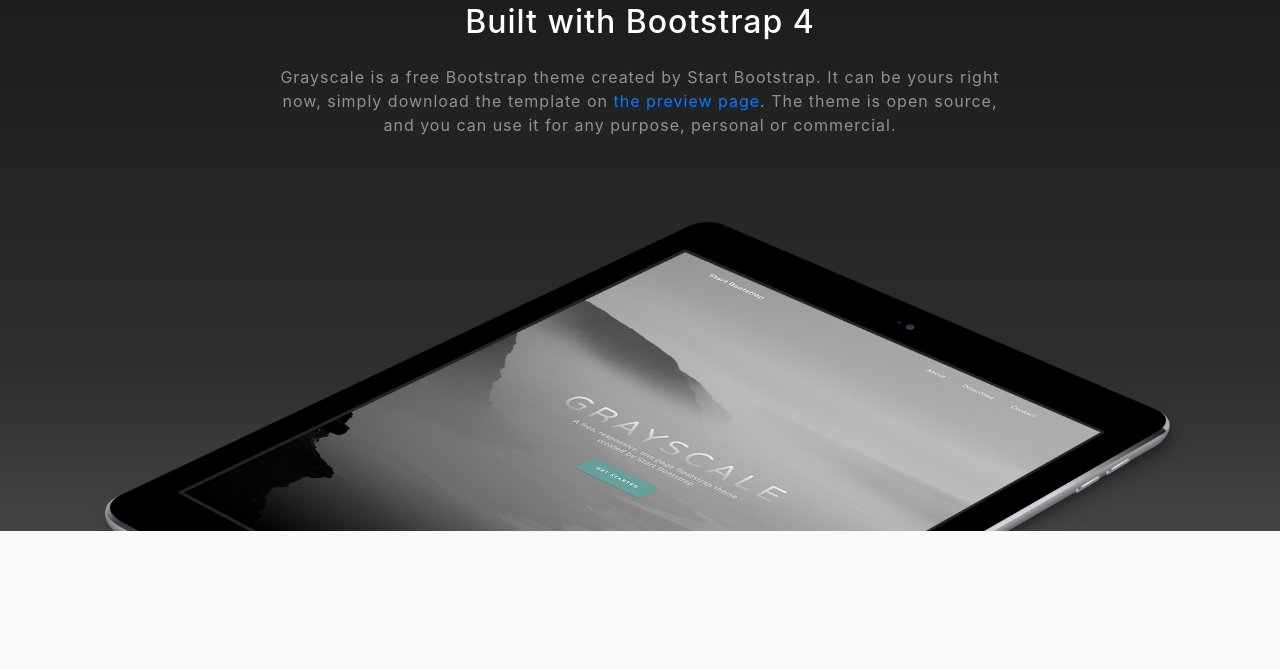
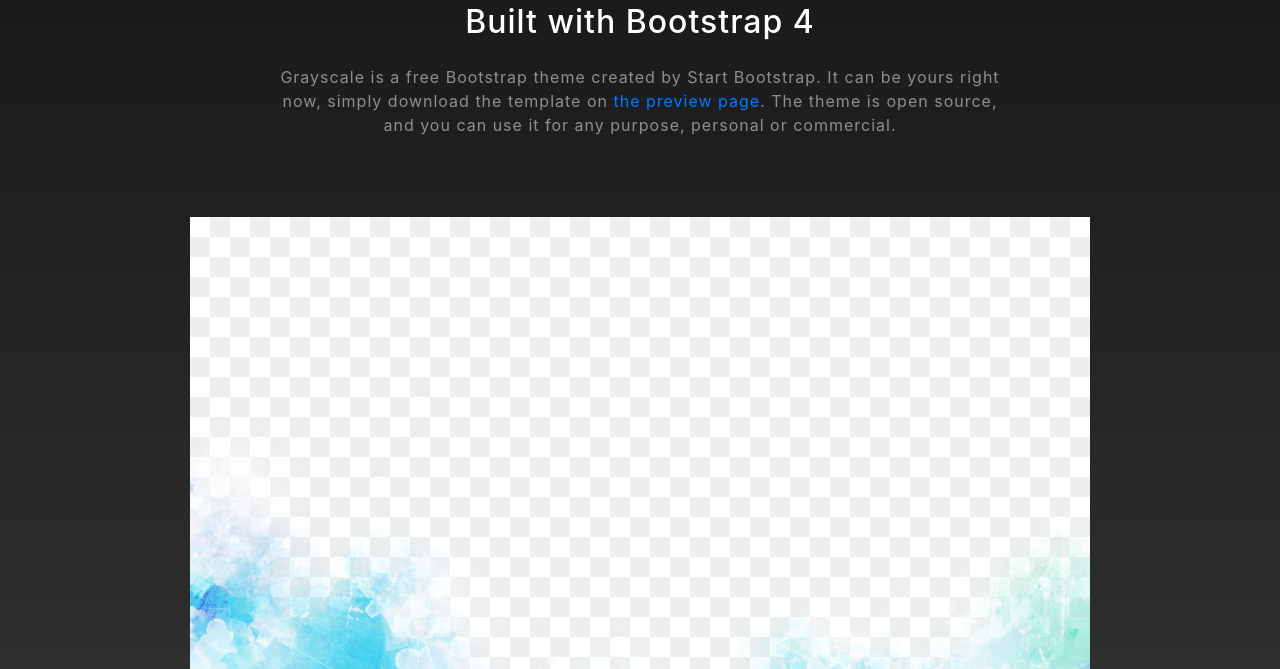
Before and after one commit to wmdhubs/wmdhubs.github.io, a website with bundled scripts: page index.html in a window 1280 px wide. Shown: the part 957-1626 px from the top of the page. Built offline with nearby package versions, Linux system fonts and the light colour scheme; files whose address does not match are found by name.

Commit message:
Update index.html

```diff
--- a/index.html
+++ b/index.html
@@ -70,7 +70,7 @@
               <a href="http://startbootstrap.com/template-overviews/grayscale/">the preview page</a>. The theme is open source, and you can use it for any purpose, personal or commercial.</p>
           </div>
         </div>
-        <img src="img/ipad.png" class="img-fluid" alt="">
+        <img src="img/flow.png" class="img-fluid" alt="">
       </div>
     </section>
 
```
